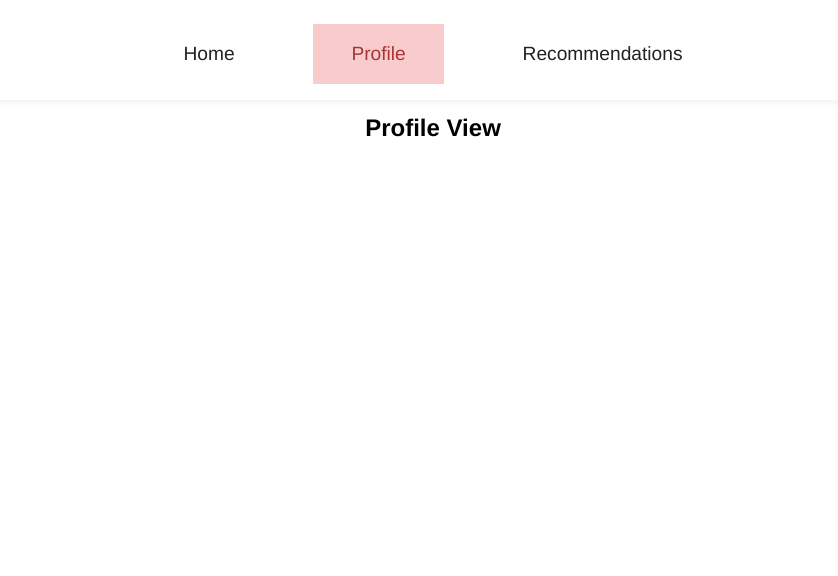
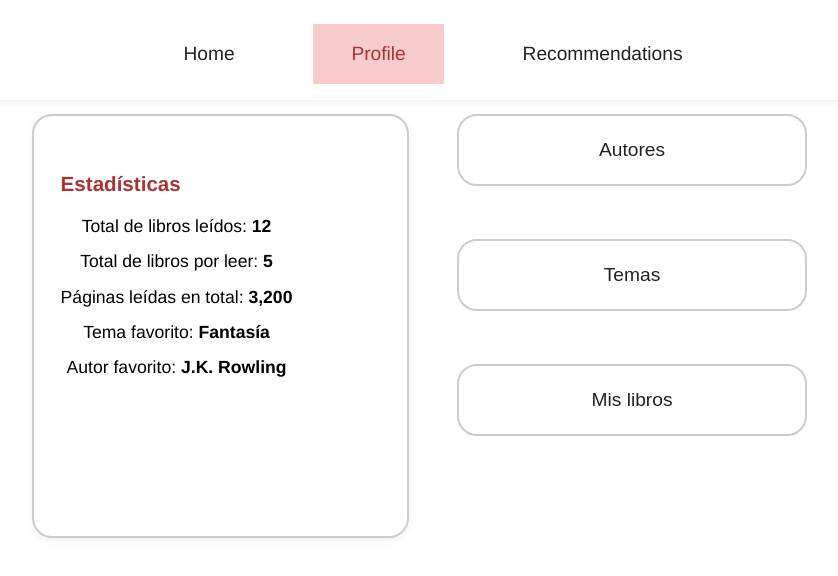
Before and after one commit to IIC3585/2025-1-s1-g5-t3, a Vue app in the folder vue-mybooks/: page /profile in a window 1280 px wide. Shown: the top 576 px of the page, without its empty margins (207-1045 px from the left). Built offline with nearby package versions, Linux system fonts and the light colour scheme; the HTML template or start-up script is replaced by a standard one.

Commit message:
feat(profile-view)

```diff
--- /dev/null
+++ b/vue-mybooks/src/components/profile/BackToProfile.vue
@@ -0,0 +1,32 @@
+<template>
+  <button class="back-btn" @click="goBack">
+    ← Volver al perfil
+  </button>
+</template>
+
+<script setup>
+import { useRouter } from 'vue-router'
+const router = useRouter()
+function goBack() {
+  router.push('/profile')
+}
+</script>
+
+<style scoped>
+.back-btn {
+  margin-bottom: 2em;
+  padding: 0.7em 1.5em;
+  font-size: 1em;
+  border-radius: 8px;
+  border: 2px solid #ccc;
+  background: #fff;
+  color: #222;
+  cursor: pointer;
+  transition: background 0.2s, border 0.2s, color 0.2s;
+}
+.back-btn:hover {
+  background: #f8cccc;
+  border-color: #f8cccc;
+  color: #a33;
+}
+</style>
--- /dev/null
+++ b/vue-mybooks/src/components/profile/ProfileLayout.vue
@@ -0,0 +1,36 @@
+<template>
+  <div class="profile-layout">
+    <div class="left">
+      <ProfileStatsCard />
+    </div>
+    <div class="right">
+      <ProfileNavColumn />
+    </div>
+  </div>
+</template>
+
+<script setup>
+import ProfileStatsCard from './ProfileStatsCard.vue'
+import ProfileNavColumn from './ProfileNavColumn.vue'
+</script>
+
+<style scoped>
+.profile-layout {
+  display: flex;
+  justify-content: center;
+  align-items: flex-start;
+  gap: 3em;
+  margin: 3em 0;
+}
+.left {
+  flex: 1;
+  display: flex;
+  justify-content: flex-end;
+}
+.right {
+  flex: 1;
+  display: flex;
+  flex-direction: column;
+  align-items: flex-start;
+}
+</style>
--- /dev/null
+++ b/vue-mybooks/src/components/profile/ProfileNavButton.vue
@@ -0,0 +1,35 @@
+<template>
+  <button class="profile-nav-btn" @click="go">
+    <slot />
+  </button>
+</template>
+
+<script setup>
+import { useRouter } from 'vue-router'
+const props = defineProps({ to: String })
+const router = useRouter()
+function go() {
+  router.push(props.to)
+}
+</script>
+
+<style scoped>
+.profile-nav-btn {
+  width: 100%;
+  padding: 1.2em 0;
+  margin-bottom: 1.5em;
+  font-size: 1.2em;
+  background: #fff;
+  border: 2px solid #ccc;
+  border-radius: 20px;
+  color: #222;
+  font-weight: 500;
+  cursor: pointer;
+  transition: background 0.2s, border 0.2s, color 0.2s;
+}
+.profile-nav-btn:hover {
+  background: #f8cccc;
+  border-color: #f8cccc;
+  color: #a33;
+}
+</style>
--- /dev/null
+++ b/vue-mybooks/src/components/profile/ProfileNavColumn.vue
@@ -0,0 +1,20 @@
+<template>
+  <div class="profile-nav-col">
+    <ProfileNavButton to="/authors">Autores</ProfileNavButton>
+    <ProfileNavButton to="/topics">Temas</ProfileNavButton>
+    <ProfileNavButton to="/mybooks">Mis libros</ProfileNavButton>
+  </div>
+</template>
+
+<script setup>
+import ProfileNavButton from './ProfileNavButton.vue'
+</script>
+
+<style scoped>
+.profile-nav-col {
+  display: flex;
+  flex-direction: column;
+  gap: 1.5em;
+  width: 350px;
+}
+</style>
--- /dev/null
+++ b/vue-mybooks/src/components/profile/ProfileStatsCard.vue
@@ -0,0 +1,40 @@
+<template>
+  <div class="stats-card">
+    <h3>Estadísticas</h3>
+    <ul>
+      <li>Total de libros leídos: <b>12</b></li>
+      <li>Total de libros por leer: <b>5</b></li>
+      <li>Páginas leídas en total: <b>3,200</b></li>
+      <li>Tema favorito: <b>Fantasía</b></li>
+      <li>Autor favorito: <b>J.K. Rowling</b></li>
+    </ul>
+  </div>
+</template>
+
+<style scoped>
+.stats-card {
+  background: #fff;
+  border: 2px solid #ccc;
+  border-radius: 20px;
+  padding: 2em 1.5em;
+  min-width: 320px;
+  min-height: 350px;
+  box-shadow: 0 2px 8px #0001;
+  display: flex;
+  flex-direction: column;
+  align-items: flex-start;
+  font-size: 1.1em;
+}
+.stats-card h3 {
+  margin-bottom: 1em;
+  color: #a33;
+}
+.stats-card ul {
+  list-style: none;
+  padding: 0;
+  margin: 0;
+}
+.stats-card li {
+  margin-bottom: 0.8em;
+}
+</style>
--- a/vue-mybooks/src/router.js
+++ b/vue-mybooks/src/router.js
@@ -2,11 +2,17 @@ import { createRouter, createWebHistory } from 'vue-router'
 import HomeView from './views/HomeView.vue'
 import ProfileView from './views/ProfileView.vue'
 import RecommendationsView from './views/RecommendationsView.vue'
+import AuthorsView from './views/AuthorsView.vue'
+import TopicsView from './views/TopicsView.vue'
+import MyBooksView from './views/MyBooksView.vue'
 
 const routes = [
   { path: '/', name: 'home', component: HomeView },
   { path: '/profile', name: 'profile', component: ProfileView },
   { path: '/recommendations', name: 'recommendations', component: RecommendationsView },
+  { path: '/authors', name: 'authors', component: AuthorsView },
+  { path: '/topics', name: 'topics', component: TopicsView },
+  { path: '/mybooks', name: 'mybooks', component: MyBooksView },
 ]
 
 const router = createRouter({
--- /dev/null
+++ b/vue-mybooks/src/views/AuthorsView.vue
@@ -0,0 +1,10 @@
+<template>
+  <div class="section-view">
+    <BackToProfile />
+    <h2>Autores</h2>
+  </div>
+</template>
+
+<script setup>
+import BackToProfile from '../components/profile/BackToProfile.vue'
+</script>
--- /dev/null
+++ b/vue-mybooks/src/views/MyBooksView.vue
@@ -0,0 +1,10 @@
+<template>
+  <div class="section-view">
+    <BackToProfile />
+    <h2>Mis libros</h2>
+  </div>
+</template>
+
+<script setup>
+import BackToProfile from '../components/profile/BackToProfile.vue'
+</script>
--- a/vue-mybooks/src/views/ProfileView.vue
+++ b/vue-mybooks/src/views/ProfileView.vue
@@ -1,3 +1,7 @@
 <template>
-  <h2>Profile View</h2>
+  <ProfileLayout />
 </template>
+
+<script setup>
+import ProfileLayout from '../components/profile/ProfileLayout.vue'
+</script>
--- /dev/null
+++ b/vue-mybooks/src/views/TopicsView.vue
@@ -0,0 +1,10 @@
+<template>
+  <div class="section-view">
+    <BackToProfile />
+    <h2>Temas</h2>
+  </div>
+</template>
+
+<script setup>
+import BackToProfile from '../components/profile/BackToProfile.vue'
+</script>
```
